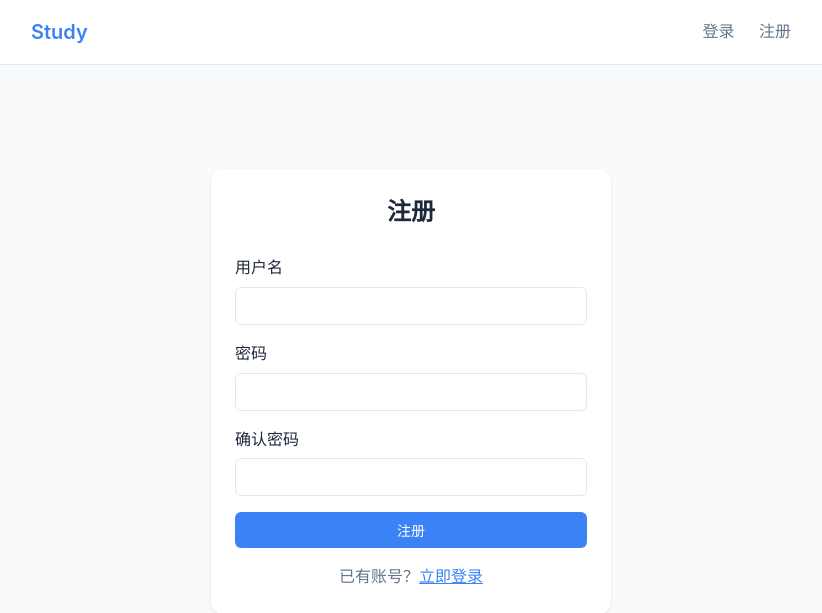
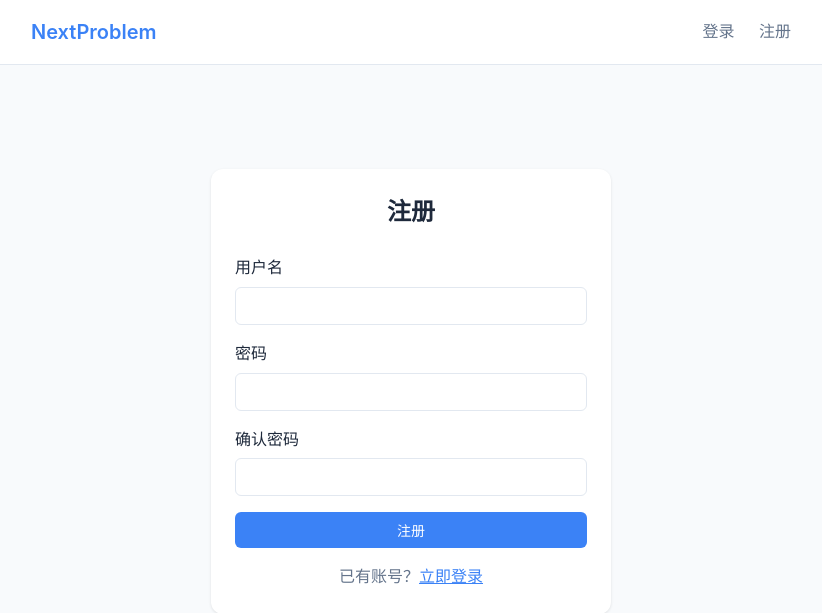
Before and after one commit to dsyfb437/next-problem, a Flask app: page /register in a window 1280 px wide. Shown: the top 613 px of the page, without its empty margins (229-1051 px from the left). Run offline with Flask 3, Linux system fonts and the light colour scheme; some libraries are stand-ins or nearby versions.

Commit message:
fix: 网站名称改为NextProblem
Co-Authored-By: Claude Opus 4.6 <noreply@anthropic.com>
Co-Authored-By: Happy <yesreply@happy.engineering>

```diff
--- a/templates/base.html
+++ b/templates/base.html
@@ -3,7 +3,7 @@
 <head>
     <meta charset="UTF-8">
     <meta name="viewport" content="width=device-width, initial-scale=1.0">
-    <title>{% block title %}Study{% endblock %}</title>
+    <title>{% block title %}NextProblem{% endblock %}</title>
     <link rel="stylesheet" href="https://cdn.jsdelivr.net/npm/katex@0.16.10/dist/katex.min.css"
           integrity="sha384-wcIxkf4k558AjM3Yz3BBFQUbk/zgIYC2R0QpeeYb+TwlBVMrlgLqwRjRtGZiK7ww"
           crossorigin="anonymous">
@@ -121,7 +121,7 @@
 <body>
     <header>
         <div class="header-content">
-            <a href="{{ url_for('question.index') }}" class="logo">Study</a>
+            <a href="{{ url_for('question.index') }}" class="logo">NextProblem</a>
             <nav>
                 {% if current_user.is_authenticated %}
                     <a href="{{ url_for('question.index') }}">刷题</a>
--- a/templates/index.html
+++ b/templates/index.html
@@ -1,11 +1,11 @@
 {% extends "base.html" %}
 
-{% block title %}Study{% endblock %}
+{% block title %}NextProblem{% endblock %}
 
 {% block content %}
 {% if need_login %}
 <div class="card" style="text-align: center; padding: 60px 40px; max-width: 500px; margin: 40px auto;">
-    <h1 style="font-size: 28px; margin-bottom: 16px; color: var(--primary);">Welcome to Study</h1>
+    <h1 style="font-size: 28px; margin-bottom: 16px; color: var(--primary);">Welcome to NextProblem</h1>
     <p style="color: var(--text-light); margin-bottom: 32px; font-size: 16px;">高效学习，智能推荐</p>
 
     <div style="display: flex; gap: 16px; justify-content: center; margin-bottom: 32px;">
```
